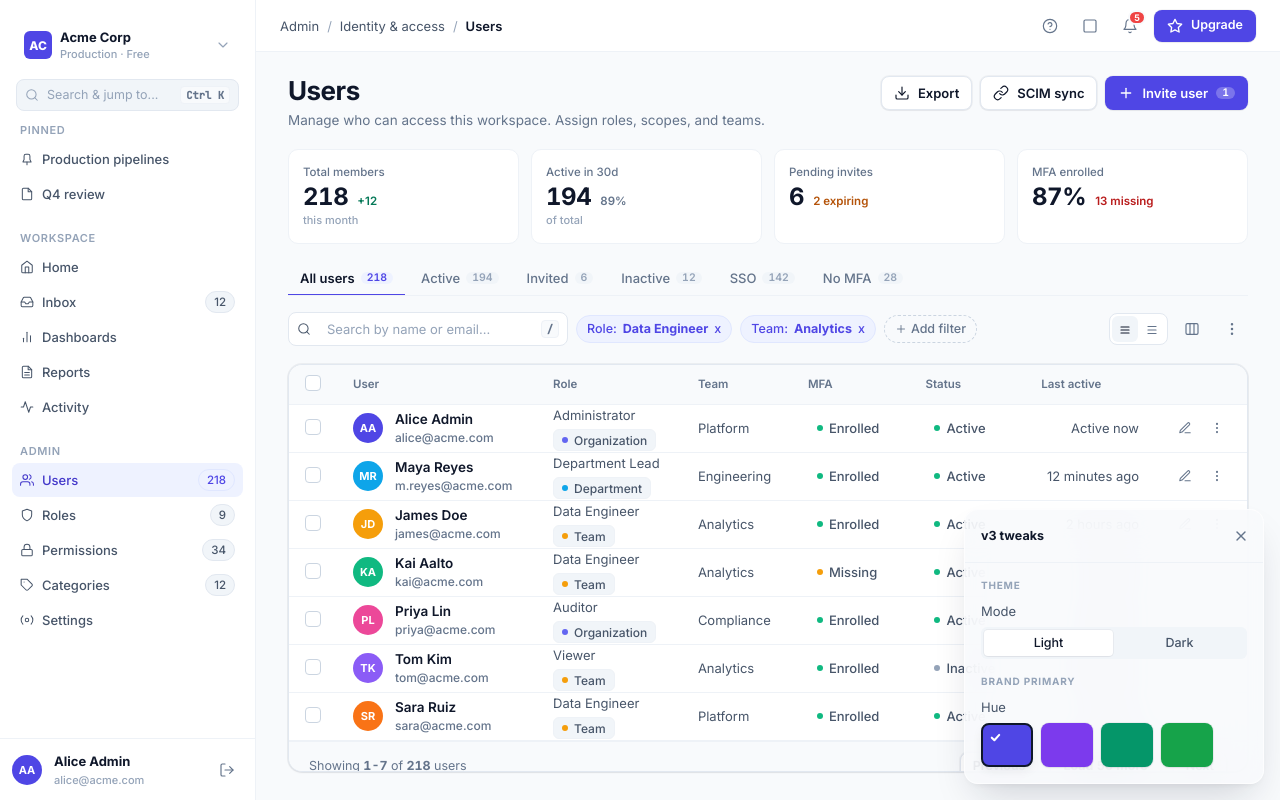
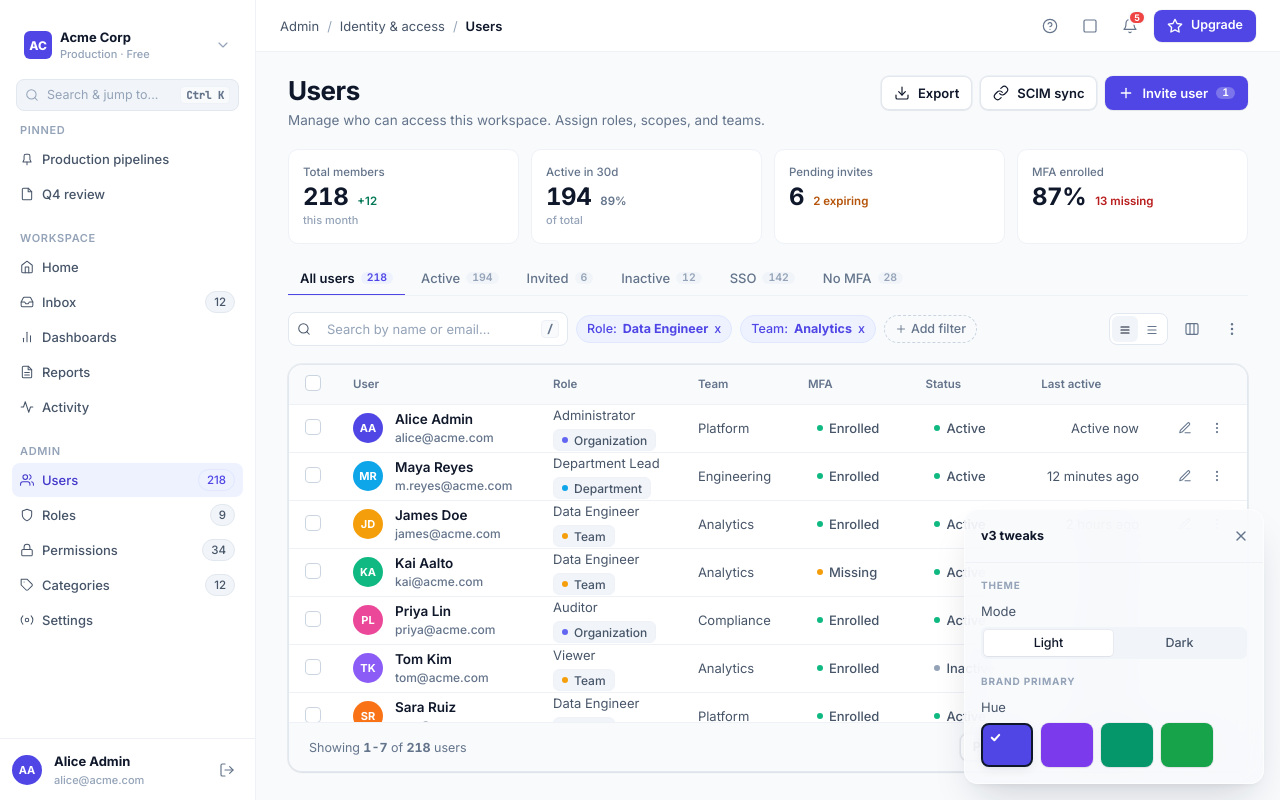
Before and after one commit to ayusharmedu/ayushfrontend, an Angular app: page /dashboard in a window 1280 px wide. Built offline with nearby package versions, Linux system fonts and the light colour scheme.

Commit message:
fixed table scroll bar problem

```diff
--- a/src/app/features/dashboard/dashboard.component.html
+++ b/src/app/features/dashboard/dashboard.component.html
@@ -331,6 +331,7 @@
       </section>
 
       <section class="table-container">
+        <div class="table-wrapper">
           <table class="data-table">
             <thead>
               <tr>
@@ -384,7 +385,8 @@
                 </td>
                 <td>
                   <span class="badge" [class.badge-success]="user.status === 'active'"
-                  [class.badge-neutral]="user.status === 'inactive'" [class.badge-warning]="user.status === 'invited'">
+                    [class.badge-neutral]="user.status === 'inactive'"
+                    [class.badge-warning]="user.status === 'invited'">
                     <span class="dot" [class.dot-success]="user.status === 'active'"
                       [class.dot-neutral]="user.status === 'inactive'"
                       [class.dot-warning]="user.status === 'invited'"></span>
@@ -419,6 +421,7 @@
               }
             </tbody>
           </table>
+        </div>
 
         <footer class="table-footer">
           <span>Showing <strong>1-{{ filteredUsers().length }}</strong> of <strong>218</strong> users</span>
--- a/src/styles/ui-components/_layout.scss
+++ b/src/styles/ui-components/_layout.scss
@@ -17,21 +17,18 @@
 
 .main-content {
   flex: 1;
+  min-height: 0;
   overflow-y: auto;
   display: flex;
   flex-direction: column;
   padding: var(--space-6) var(--space-8) var(--space-7);
   gap: var(--size-dashboard-content-gap);
-}
+  scrollbar-width: none;
+  -ms-overflow-style: none;
 
-.main-content::-webkit-scrollbar {
-  width: var(--size-scrollbar-md);
-}
-
-.main-content::-webkit-scrollbar-thumb,
-.sidebar-body::-webkit-scrollbar-thumb {
-  background: var(--color-border-default);
-  border-radius: var(--radius-full);
+  &::-webkit-scrollbar {
+    display: none;
+  }
 }
 
 .page-header {
--- a/src/styles/ui-components/_table.scss
+++ b/src/styles/ui-components/_table.scss
@@ -1,5 +1,6 @@
 .table-container {
   flex: 1;
+  min-height: 0;
   overflow: hidden;
   background: var(--color-surface-raised);
   border: var(--border-thin) solid var(--color-border-default);
@@ -7,6 +8,18 @@
   box-shadow: var(--shadow-sm);
   display: flex;
   flex-direction: column;
+}
+
+.table-wrapper {
+  flex: 1;
+  overflow: auto;
+  min-height: 0;
+  scrollbar-width: none; /* Firefox */
+  -ms-overflow-style: none; /* IE and Edge */
+
+  &::-webkit-scrollbar {
+    display: none; /* Chrome, Safari and Opera */
+  }
 }
 
 .data-table {
```
Lines whose indentation alone changed are shown as unchanged.
